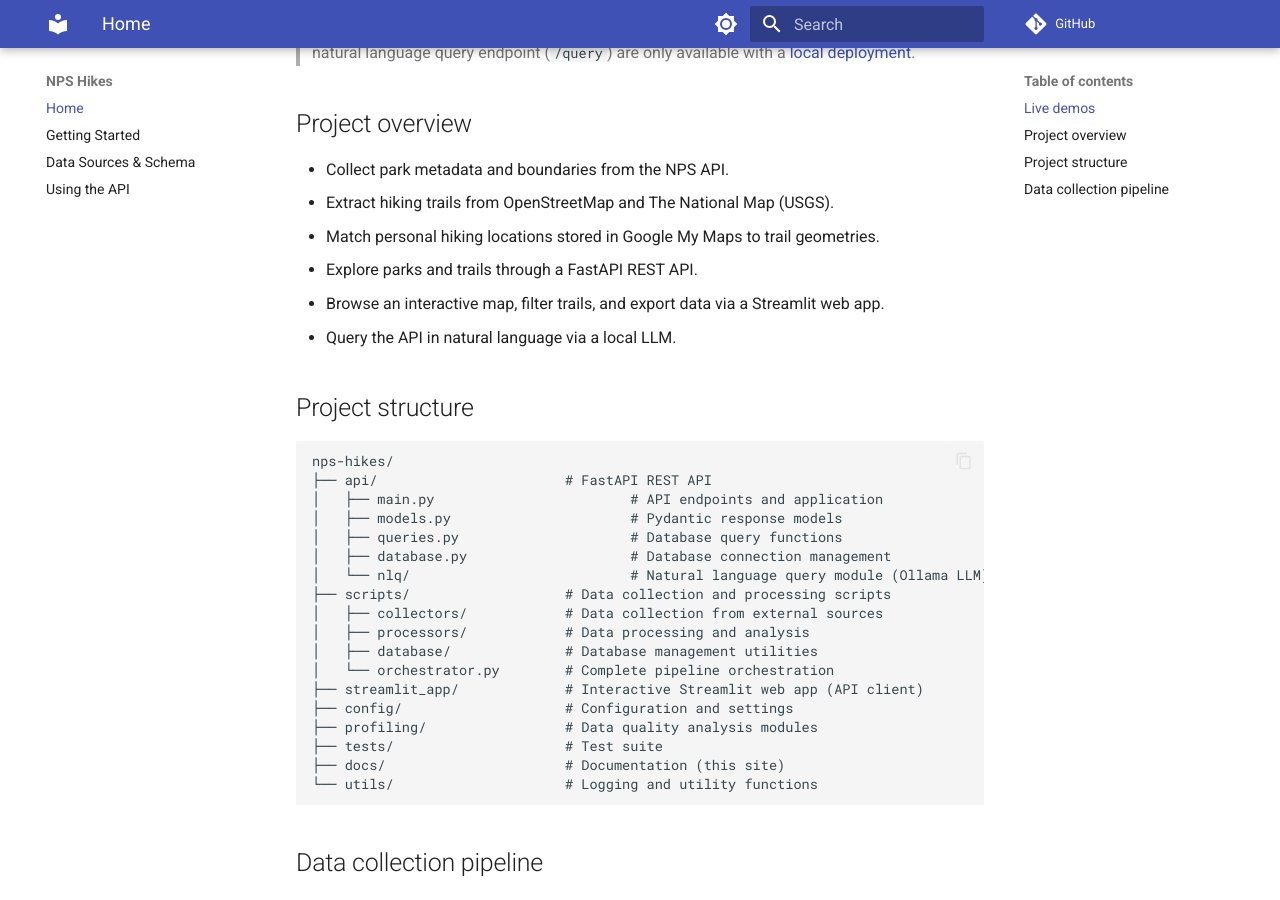
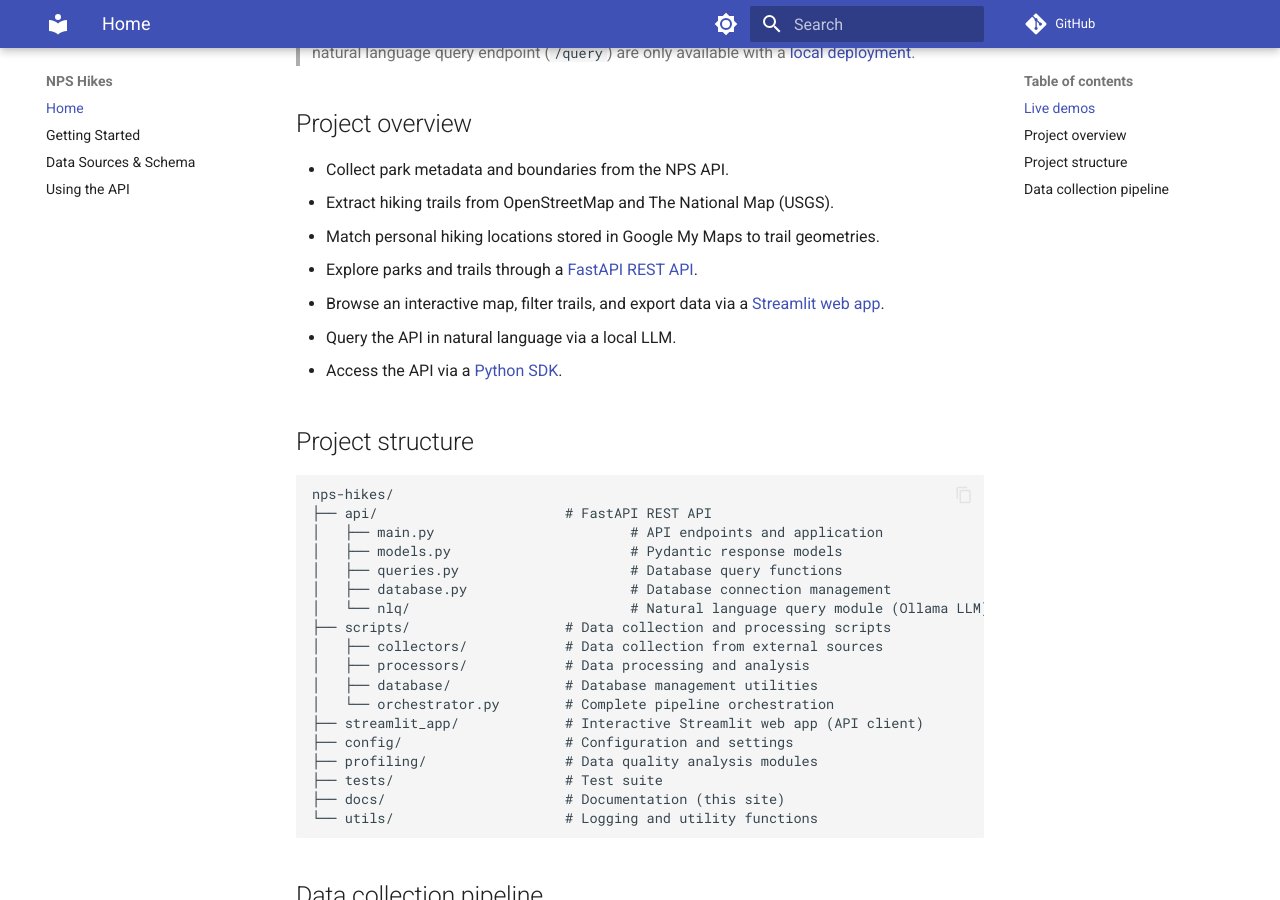
Before and after one commit to seanangio/nps-hikes, an MkDocs documentation site: the page built from docs/index.md, in a window 1280 px wide and 900 px high, scrolled down 485 px. Built offline with MkDocs 1.6.1 and Material for MkDocs 9.7.7, drawn with Linux system fonts in a browser that asks for light colours; comment, search, counter and statistics services are not loaded.

Commit message:
update docs for SDK

```diff
--- a/docs/index.md
+++ b/docs/index.md
@@ -14,9 +14,10 @@ A Python project for collecting, validating, and analyzing hiking trail data fro
 - Collect park metadata and boundaries from the NPS API.
 - Extract hiking trails from OpenStreetMap and The National Map (USGS).
 - Match personal hiking locations stored in Google My Maps to trail geometries.
-- Explore parks and trails through a FastAPI REST API.
-- Browse an interactive map, filter trails, and export data via a Streamlit web app.
+- Explore parks and trails through a [FastAPI REST API](https://seanangio-nps-hikes.onrender.com/docs).
+- Browse an interactive map, filter trails, and export data via a [Streamlit web app](https://seanangio-nps-hikes.streamlit.app).
 - Query the API in natural language via a local LLM.
+- Access the API via a [Python SDK](https://github.com/seanangio/nps-hikes-python-sdk).
 
 ## Project structure
 
```
Also changed, not shown: README.md (+2 -1 lines).
